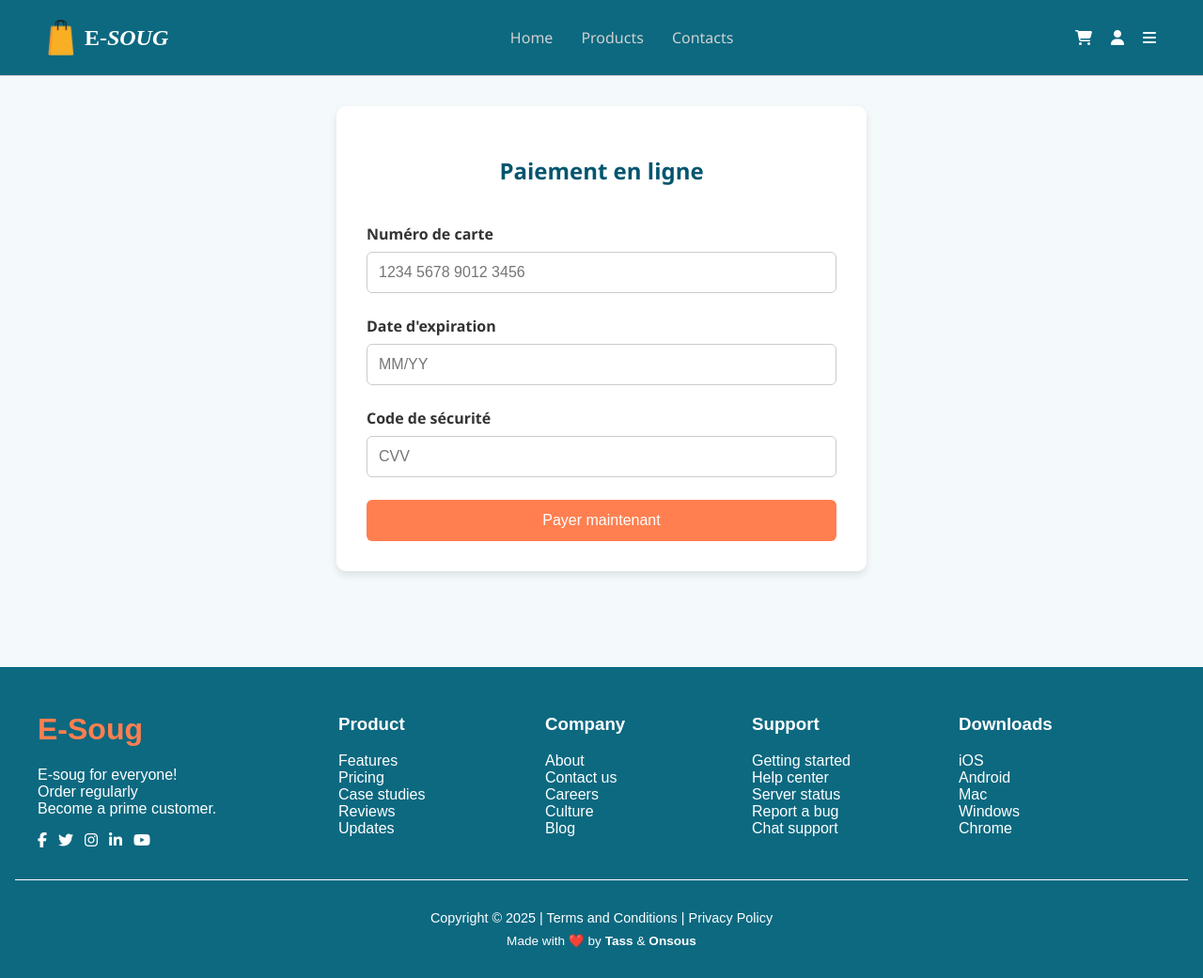
After one commit to saidions01/e-commerce-django, a Django app: page /online-payment/ in a window 1280 px wide. The commit adds this page. Shown: the whole page at 94% size. Run offline with Django 5.2, Linux system fonts and the light colour scheme.

Commit message:
fixed the payment pages

```diff
--- /dev/null
+++ b/store/templates/online_payment.html
@@ -0,0 +1,105 @@
+<!DOCTYPE html>
+<html lang="fr">
+<head>
+    <meta charset="UTF-8">
+    <title>Paiement en ligne</title>
+    <style>
+        body {
+            margin: 0;
+            font-family: 'Segoe UI', Tahoma, Geneva, Verdana, sans-serif;
+            background-color: #f4f9fb;
+            color: #333;
+            display: flex;
+            flex-direction: column;
+            min-height: 100vh;
+        }
+
+        main {
+            flex: 1;
+            display: flex;
+            justify-content: center;
+            align-items: center;
+            padding: 2rem 0;
+        }
+
+        .container {
+            max-width: 500px;
+            width: 100%;
+            margin: 0 2rem;
+            padding: 2rem;
+            background-color: white;
+            border-radius: 10px;
+            box-shadow: 0 4px 8px rgba(0,0,0,0.1);
+        }
+
+        h2 {
+            text-align: center;
+            color: #03556f;
+            margin-bottom: 1.5rem;
+        }
+
+        form {
+            display: flex;
+            flex-direction: column;
+        }
+
+        input[type="text"] {
+            padding: 12px;
+            border: 1px solid #ccc;
+            border-radius: 6px;
+            margin: 0.5rem 0;
+            font-size: 1rem;
+        }
+
+        input[type="text"]:focus {
+            outline: none;
+            border-color: #ff7f50;
+        }
+
+        .submit-button {
+            background-color: #ff7f50;
+            color: white;
+            padding: 0.8rem;
+            border: none;
+            border-radius: 6px;
+            font-size: 1rem;
+            cursor: pointer;
+            margin-top: 1rem;
+            transition: background-color 0.3s ease;
+        }
+
+        .submit-button:hover {
+            background-color: #e76739;
+        }
+
+        .input-label {
+            font-weight: bold;
+            margin-top: 1rem;
+        }
+    </style>
+</head>
+<body>
+    {% include 'navbar.html' %}
+
+    <main>
+        <div class="container">
+            <h2>Paiement en ligne</h2>
+            <form method="post" action="{% url 'process_order' %}">
+                {% csrf_token %}
+                <div class="input-label">Numéro de carte</div>
+                <input type="text" name="card_number" placeholder="1234 5678 9012 3456" required>
+
+                <div class="input-label">Date d'expiration</div>
+                <input type="text" name="expiration" placeholder="MM/YY" required>
+
+                <div class="input-label">Code de sécurité</div>
+                <input type="text" name="cvv" placeholder="CVV" required>
+
+                <input type="submit" class="submit-button" value="Payer maintenant">
+            </form>
+        </div>
+    </main>
+
+    {% include 'footer.html' %}
+</body>
+</html>
--- a/store/templates/view_orders.html
+++ b/store/templates/view_orders.html
@@ -221,6 +221,8 @@
 
         <div class="button-container">
             <a href="/wishlist/" class="shop-button">Back to Shopping</a>
+            <a href="/confirm-order/" class="shop-button" style="background-color: #ecf284; margin-left: 1rem; color: black">Confirm Order</a>
+
         </div>
     </div>
 
--- a/store/urls.py
+++ b/store/urls.py
@@ -19,5 +19,7 @@ urlpatterns = [
     path('order/<int:product_id>/', views.place_order, name='place_order'),
     path('edit-profile/', views.edit_profile, name='edit_profile'),
     path('cancel-order/<int:order_id>/', views.cancel_order, name='cancel_order'),
-
+    path('online-payment/', views.online_payment, name='online_payment'),
+    path('confirm-order/', views.confirm_order, name='confirm_order'),
+    path('process-order/', views.process_order, name='process_order'),
 ]
--- a/store/views.py
+++ b/store/views.py
@@ -12,6 +12,10 @@ from django.contrib.auth.decorators import login_required
 from django.views.decorators.http import require_GET
 from django.contrib import messages
 from .forms import ContactForm
+from django.views import View
+from datetime import datetime
+
+
 def home(request):
     all_products = list(Product.objects.all())
     random_products = random.sample(all_products, min(len(all_products), 8))
@@ -149,3 +153,40 @@ def contact_us(request):
         form = ContactForm()
 
     return render(request, 'contact.html', {'form': form})
+
+
+
+def confirm_order(request):
+    return render(request, 'confirm_order.html')
+
+
+
+def online_payment(request):
+        return render(request, 'online_payment.html')
+
+def process_order(request):
+    if request.method == 'POST':
+        full_name = request.POST.get('full_name')
+        address = request.POST.get('address')
+        payment_method = request.POST.get('payment_method')
+
+        # For now, we'll just simulate an order number and total
+        order_number = 'ORD' + datetime.now().strftime('%Y%m%d%H%M%S')
+        total_amount = '49.99'  # Replace with actual logic
+
+        context = {
+            'order_number': order_number,
+            'current_date': datetime.now().strftime('%d/%m/%Y'),
+            'total_amount': total_amount,
+            'delivery_address': address,
+            'payment_method': payment_method,
+        }
+
+        # If the payment method is "online", redirect to the online payment page
+        if payment_method == 'online':
+            return redirect('online_payment')  # Ensure this URL is mapped to the correct view
+
+        # If it's not "online", show the process_order page with order details
+        return render(request, 'process_order.html', context)
+
+    return redirect('confirm-order')  # If accessed without POST
```
Also changed, not shown: store/templates/confirm_order.html (added, +104 -0 lines), store/templates/process_order.html (added, +129 -0 lines), db.sqlite3.
